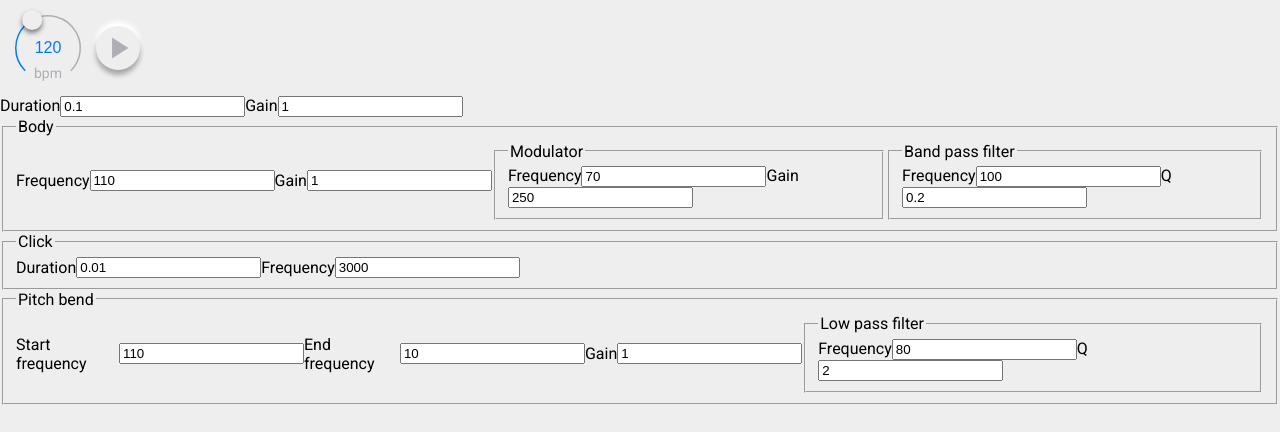
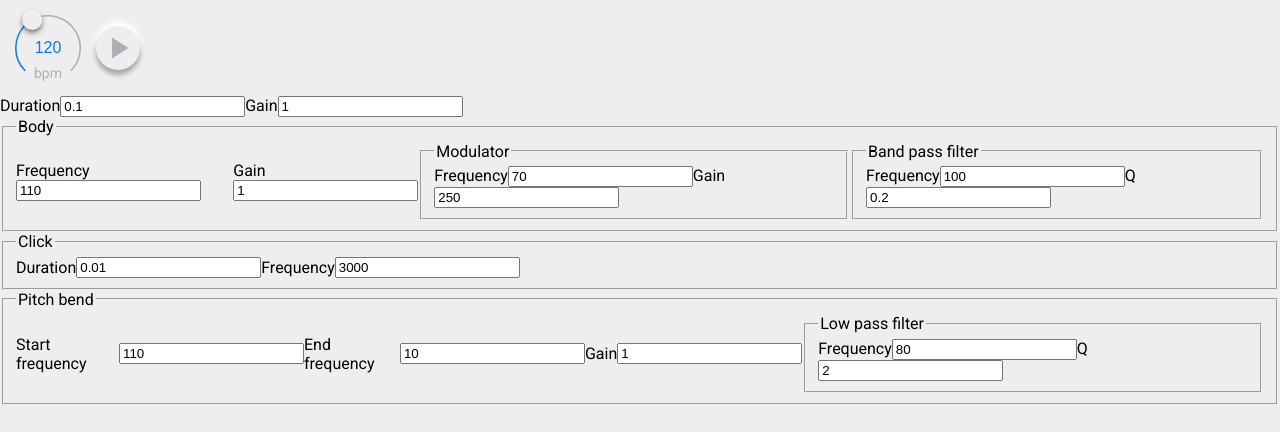
Before and after one commit to Volcomix/jsdaw, a React app: page / in a window 1280 px wide. Shown: the top 432 px of the page. Built offline with nearby package versions, Linux system fonts and the light colour scheme.

Commit message:
Init knob refactoring

```diff
--- /dev/null
+++ b/src/shared/Knob.component.jsx
@@ -0,0 +1,28 @@
+import React from 'react'
+
+class Knob extends React.Component {
+  static defaultProps = { min: 0 }
+
+  render() {
+    const { label, min, max, step, value } = this.props
+    return (
+      <span>
+        <label>{label}</label>
+        <input
+          type='number'
+          min={min}
+          max={max}
+          step={step}
+          value={value}
+          onChange={this.handleInputChange}
+        />
+      </span>
+    )
+  }
+
+  handleInputChange = event => {
+    this.props.onValueChange(event.target.valueAsNumber)
+  }
+}
+
+export default Knob
--- a/src/synth/BassDrum/BassDrum.component.jsx
+++ b/src/synth/BassDrum/BassDrum.component.jsx
@@ -1,5 +1,6 @@
 import React from 'react'
 
+import Knob from '../../shared/Knob.component'
 import Body from './Body.component'
 import Click from './Click.component'
 import PitchBend from './PitchBend.component'
@@ -28,44 +29,40 @@ class BassDrum extends React.Component {
     const { duration, gain, body, click, pitchBend } = this.state
     return (
       <div>
-        <label>Duration</label>
-        <input
-          type='number'
-          min={0}
+        <Knob
+          label='Duration'
           step={0.01}
           value={duration}
-          onChange={event => this.handleInputChange('duration', event)}
+          onValueChange={value => this.handleKnobChange('duration', value)}
         />
-        <label>Gain</label>
-        <input
-          type='number'
-          min={0}
+        <Knob
+          label='Gain'
           step={0.01}
           value={gain}
-          onChange={event => this.handleInputChange('gain', event)}
+          onValueChange={value => this.handleKnobChange('gain', value)}
         />
         <Body
           value={body}
-          onValueChange={value => this.handleValueChange('body', value)}
+          onValueChange={value => this.handlePartChange('body', value)}
         />
         <Click
           value={click}
-          onValueChange={value => this.handleValueChange('click', value)}
+          onValueChange={value => this.handlePartChange('click', value)}
         />
         <PitchBend
           value={pitchBend}
-          onValueChange={value => this.handleValueChange('pitchBend', value)}
+          onValueChange={value => this.handlePartChange('pitchBend', value)}
         />
       </div>
     )
   }
 
-  handleInputChange = (key, event) => {
-    this.synth[key] = event.target.valueAsNumber
-    this.setState({ [key]: this.synth[key] })
+  handleKnobChange = (key, value) => {
+    this.synth[key] = value
+    this.setState({ [key]: value })
   }
 
-  handleValueChange = (key, nextValue) => {
+  handlePartChange = (key, nextValue) => {
     const value = this.state[key]
     this.synth[key] = { ...value, ...nextValue }
     this.setState({ [key]: this.synth[key] })
--- a/src/synth/BassDrum/Body.component.jsx
+++ b/src/synth/BassDrum/Body.component.jsx
@@ -1,55 +1,38 @@
 import React from 'react'
 
 import Card from '../../shared/Card.component'
+import Knob from '../../shared/Knob.component'
 
 const Body = ({ value, onValueChange }) => (
   <Card title='Body'>
-    <label>Frequency</label>
-    <input
-      type='number'
-      min={0}
+    <Knob
+      label='Frequency'
       step={1}
       value={value.frequency}
-      onChange={event => onValueChange({
-        frequency: event.target.valueAsNumber
-      })}
+      onValueChange={frequency => onValueChange({ frequency })}
     />
-    <label>Gain</label>
-    <input
-      type='number'
-      min={0}
+    <Knob
+      label='Gain'
       step={0.01}
       value={value.gain}
-      onChange={event => onValueChange({
-        gain: event.target.valueAsNumber
-      })}
+      onValueChange={gain => onValueChange({ gain })}
     />
     <fieldset>
       <legend>Modulator</legend>
-      <label>Frequency</label>
-      <input
-        type='number'
-        min={0}
+      <Knob
+        label='Frequency'
         step={1}
         value={value.modulator.frequency}
-        onChange={event => onValueChange({
-          modulator: {
-            ...value.modulator,
-            frequency: event.target.valueAsNumber,
-          }
+        onValueChange={frequency => onValueChange({
+          modulator: { ...value.modulator, frequency }
         })}
       />
-      <label>Gain</label>
-      <input
-        type='number'
-        min={0}
+      <Knob
+        label='Gain'
         step={1}
         value={value.modulator.gain}
-        onChange={event => onValueChange({
-          modulator: {
-            ...value.modulator,
-            gain: event.target.valueAsNumber,
-          }
+        onValueChange={gain => onValueChange({
+          modulator: { ...value.modulator, gain }
         })}
       />
     </fieldset>
```
